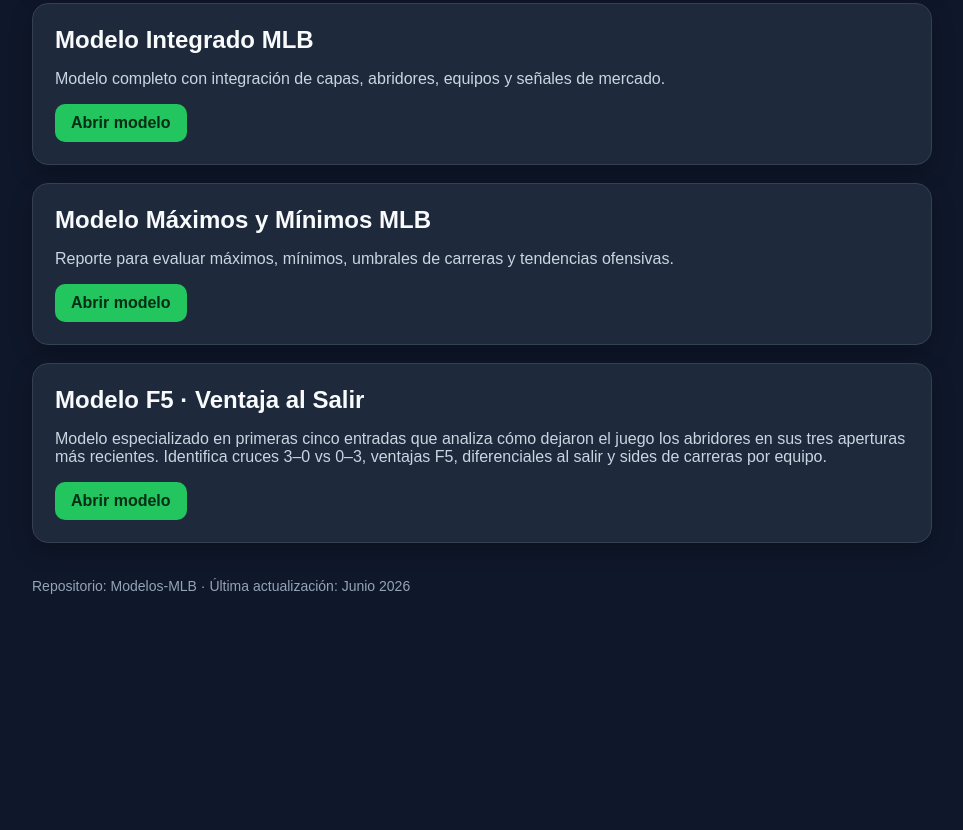
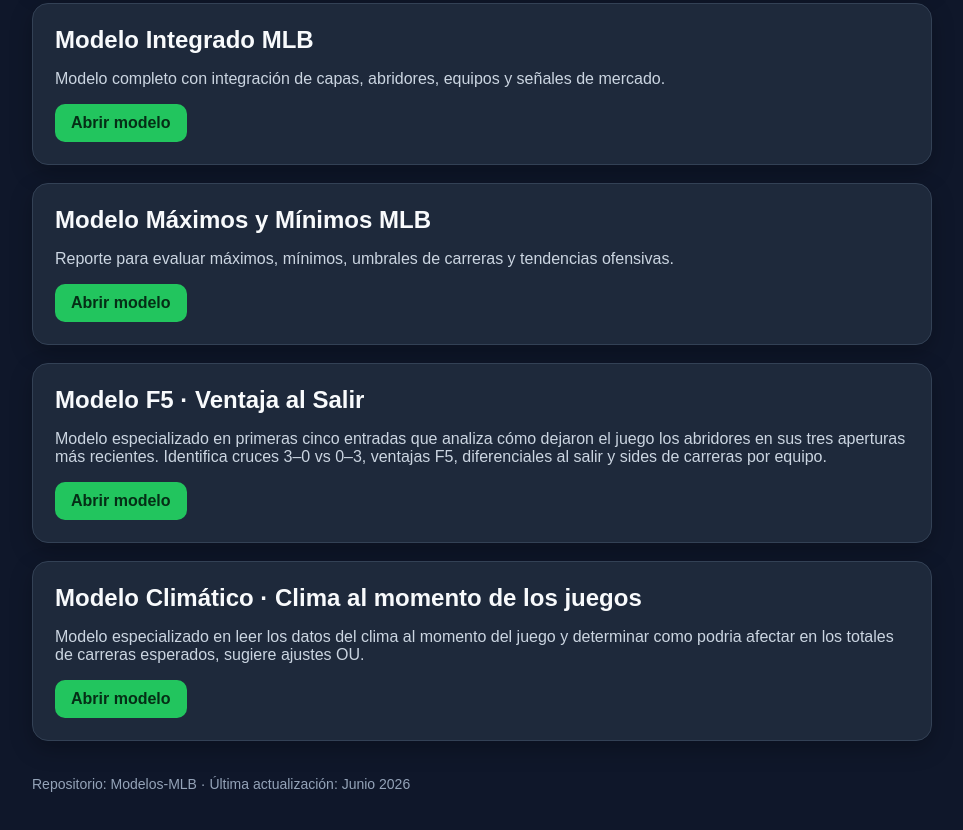
Before and after one commit to Ernesto1705/Modelos-MLB, a plain HTML site: page index.html in a window 1280 px wide. Shown: the part 550-1380 px from the top of the page, without its empty margins (158-1121 px from the left). Before the commit the page ends 1198 px from the top, so only its background shows below. Drawn offline with Linux system fonts and the light colour scheme.

Commit message:
Add climate model section to index.html
Added a new climate model card with details and a link.

```diff
--- a/index.html
+++ b/index.html
@@ -105,6 +105,13 @@
       <p>Modelo especializado en primeras cinco entradas que analiza cómo dejaron el juego los abridores en sus tres aperturas más recientes. Identifica cruces 3–0 vs 0–3, ventajas F5, diferenciales al salir y sides de carreras por equipo.</p>
       <a href="F5_v5_comercial.html">Abrir modelo</a>
     </div>
+   <div class="card">
+      <h2>Modelo Climático · Clima al momento de los juegos</h2>
+      <p>Modelo especializado en leer los datos del clima al momento del juego y determinar como podria afectar en los totales de carreras esperados, sugiere ajustes OU.</p>
+      <a href="mlb_climate_dashboard.html">Abrir modelo</a>
+    </div>
+
+
 
     <p class="note">Repositorio: Modelos-MLB · Última actualización: Junio 2026</p>
   </div>
```
